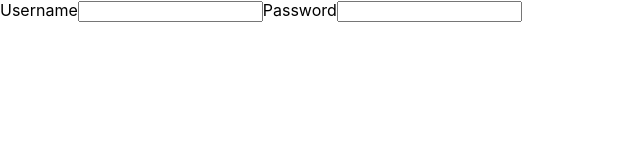
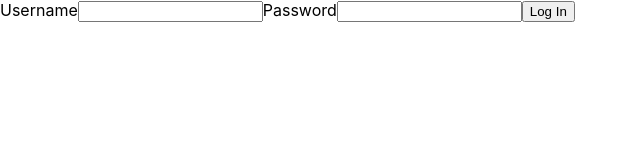
Before and after one commit to javatures/MaximusCarRental, a React (Create React App) app in the folder rental-react/: page / in a window 1280 px wide. Shown: the top 160 px of the page, without its empty margins (0-640 px from the left). Built offline with nearby package versions, Linux system fonts and the light colour scheme.

Commit message:
Adds input to submit information and check that console log works correctly

```diff
--- a/rental-react/src/Components/Home.tsx
+++ b/rental-react/src/Components/Home.tsx
@@ -15,6 +15,7 @@ const SigninForm: FC<{}> = (): JSX.Element => {
                 <input type="text" value={username} onChange={(e) => setUsername(e.target.value)}/>
                 <label htmlFor="username">Password</label>
                 <input type="password" value={password} onChange={(e) => setPassword(e.target.value)}/>
+                <input type="submit" value="Log In" />
             </div>
         </form>
     )
```
